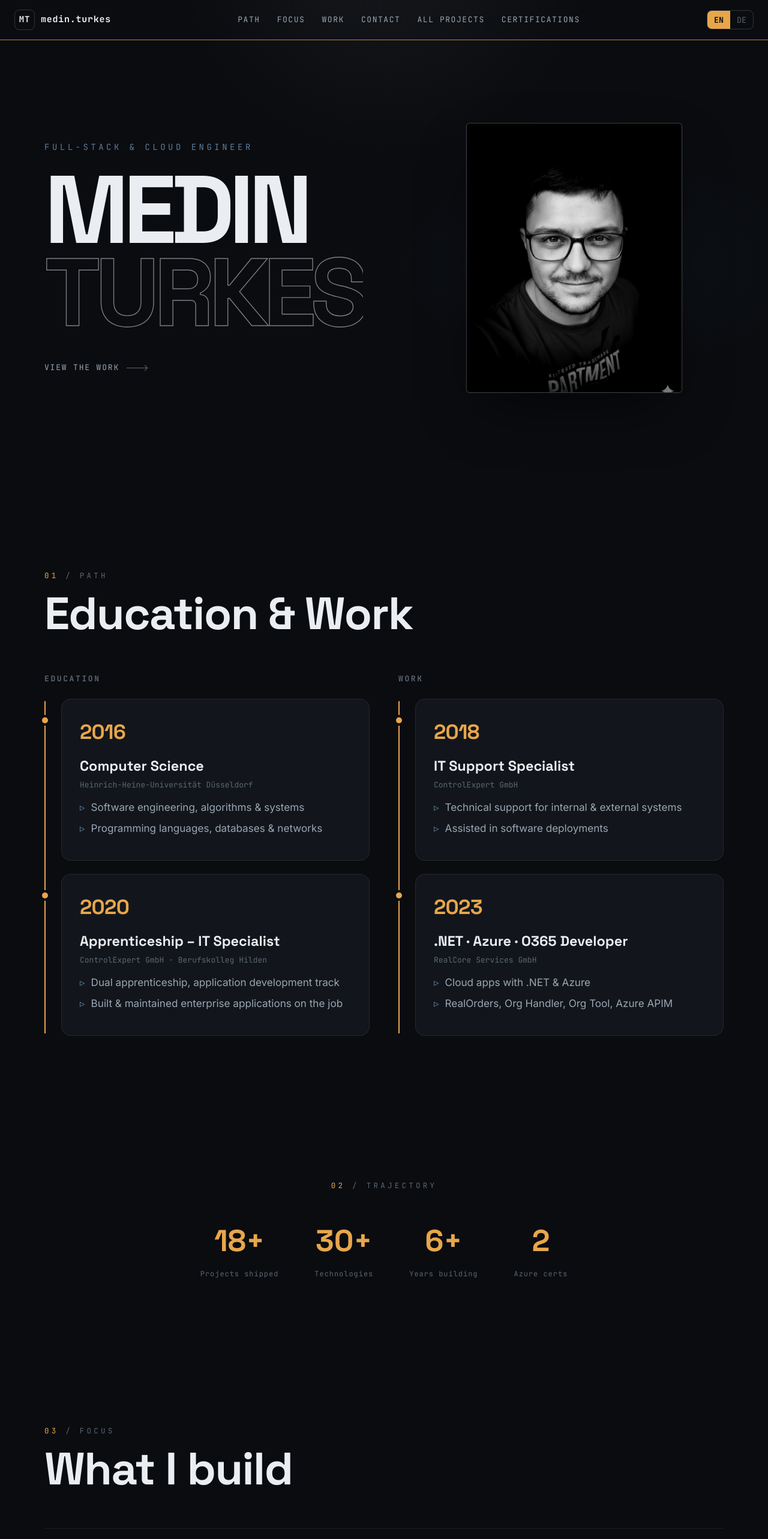
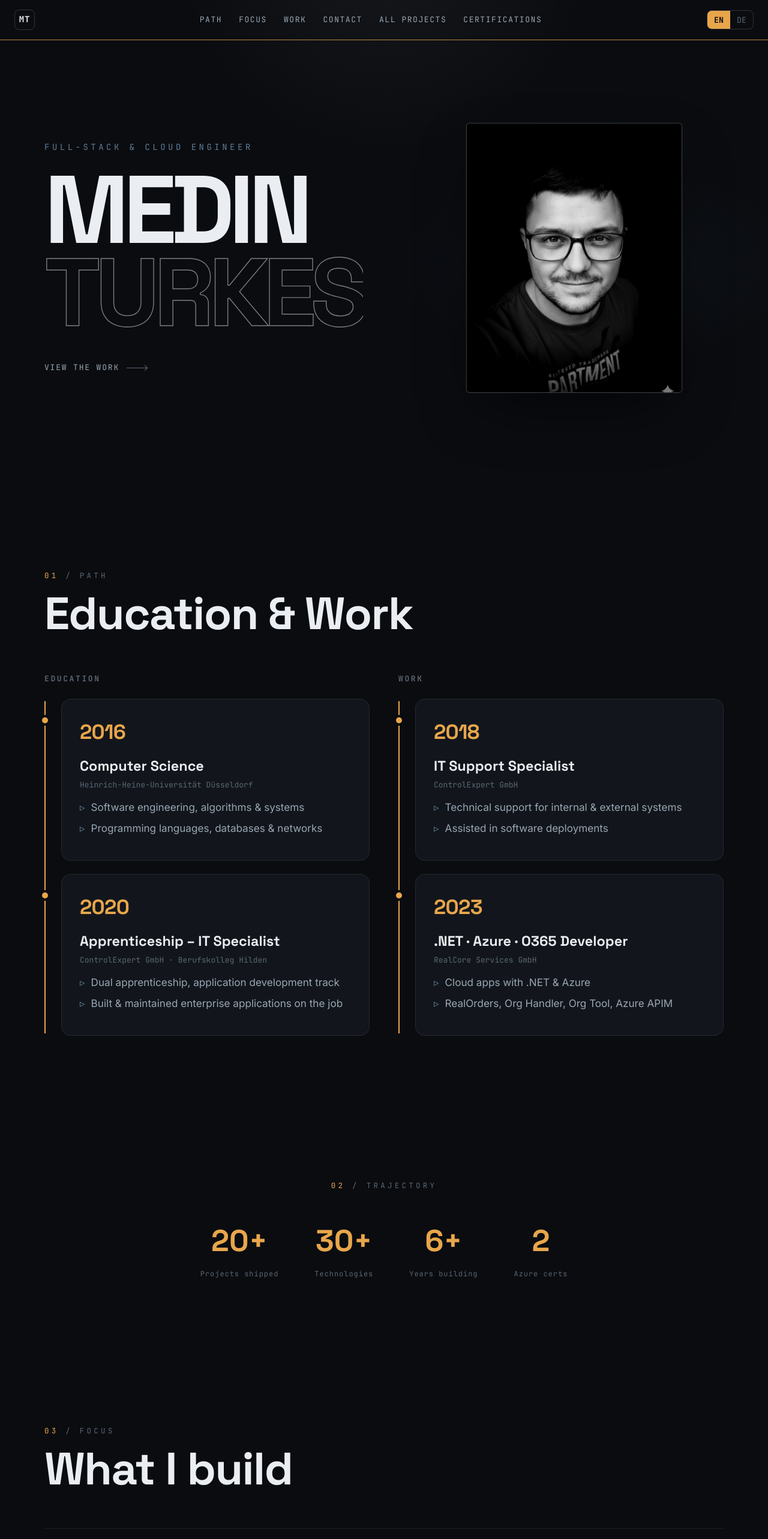
Before and after one commit to metur100/Medin.Turkes, a React (Vite) app: page / in a window 1280 px wide. Shown: the top 2566 px of the page at 60% size. Built offline with nearby package versions, Linux system fonts and the light colour scheme.

Commit message:
Change index

```diff
--- a/src/components/Nav.tsx
+++ b/src/components/Nav.tsx
@@ -29,7 +29,7 @@ export default function Nav() {
 
       <a href="#/" className="nav-brand" onClick={(e) => { e.preventDefault(); navTo("home"); window.scrollTo({ top: 0, behavior: "smooth" }); }}>
         <span className="nav-mark">MT</span>
-        <span>medin.turkes</span>
+
       </a>
 
       <div className="nav-links" aria-label="Primary">
--- a/src/i18n/index.tsx
+++ b/src/i18n/index.tsx
@@ -12,7 +12,7 @@ const dict = {
     proof: {
       eyebrow: "Trajectory",
       stats: [
-        { v: "18+", l: "Projects shipped" },
+        { v: "20+", l: "Projects shipped" },
         { v: "30+", l: "Technologies" },
         { v: "6+", l: "Years building" },
         { v: "2", l: "Azure certs" },
@@ -62,7 +62,7 @@ const dict = {
     work_page: {
       eyebrow: "Work",
       title: "Selected projects",
-      lead: "A slice of 18+ shipped products across web, cloud and mobile. Filter, then open any card.",
+      lead: "A slice of 20+ shipped products across web, cloud and mobile. Filter, then open any card.",
       filters: { all: "All", web: "Web", mobile: "Mobile", cloud: "Cloud", landing: "Landing", game: "Game" },
       stackLabel: "Stack",
       visit: "Visit project →",
@@ -78,7 +78,7 @@ const dict = {
     proof: {
       eyebrow: "Werdegang",
       stats: [
-        { v: "18+", l: "Projekte geliefert" },
+        { v: "20+", l: "Projekte geliefert" },
         { v: "30+", l: "Technologien" },
         { v: "6+", l: "Jahre Erfahrung" },
         { v: "2", l: "Azure-Zertifikate" },
@@ -92,7 +92,7 @@ const dict = {
       items: [
         { year: "2016", category: "education", title: "Informatikstudium", org: "Heinrich-Heine-Universität Düsseldorf", points: ["Softwareentwicklung, Algorithmen & Systeme", "Programmiersprachen, Datenbanken & Netzwerke"] },
         { year: "2018", category: "work", title: "IT-Support-Spezialist", org: "ControlExpert GmbH", points: ["Technischer Support für interne & externe Systeme", "Unterstützung bei Software-Deployments"] },
-        { year: "2020", category: "education", title: "Ausbildung zum Fachinformatiker", org: "ControlExpert GmbH · Berufskolleg Hilden", points: ["Duale Ausbildung, Anwendungsentwicklung", "Entwicklung & Wartung von Apps im Betrieb"] },
+        { year: "2020", category: "education", title: "Ausbildung zum Fachinformatiker", org: "ControlExpert GmbH · Berufskolleg Hilden", points: ["Duale Ausbildung, Anwendungsentwicklung", "Entwicklung & Wartung von Software im Betrieb"] },
         { year: "2023", category: "work", title: ".NET · Azure · O365 Entwickler", org: "RealCore Services GmbH", points: ["Cloud-Apps mit .NET & Azure", "RealOrders, Org Handler, Org Tool, Azure APIM"] },
       ],
     },
@@ -128,7 +128,7 @@ const dict = {
     work_page: {
       eyebrow: "Projekte",
       title: "Ausgewählte Projekte",
-      lead: "Ein Ausschnitt aus 18+ ausgelieferten Produkten in Web, Cloud und Mobile. Filtern, dann Karte öffnen.",
+      lead: "Ein Ausschnitt aus 20+ ausgelieferten Produkten in Web, Cloud und Mobile. Filtern, dann Karte öffnen.",
       filters: { all: "Alle", web: "Web", mobile: "Mobile", cloud: "Cloud", landing: "Landing", game: "Game" },
       stackLabel: "Stack",
       visit: "Projekt öffnen →",
```
